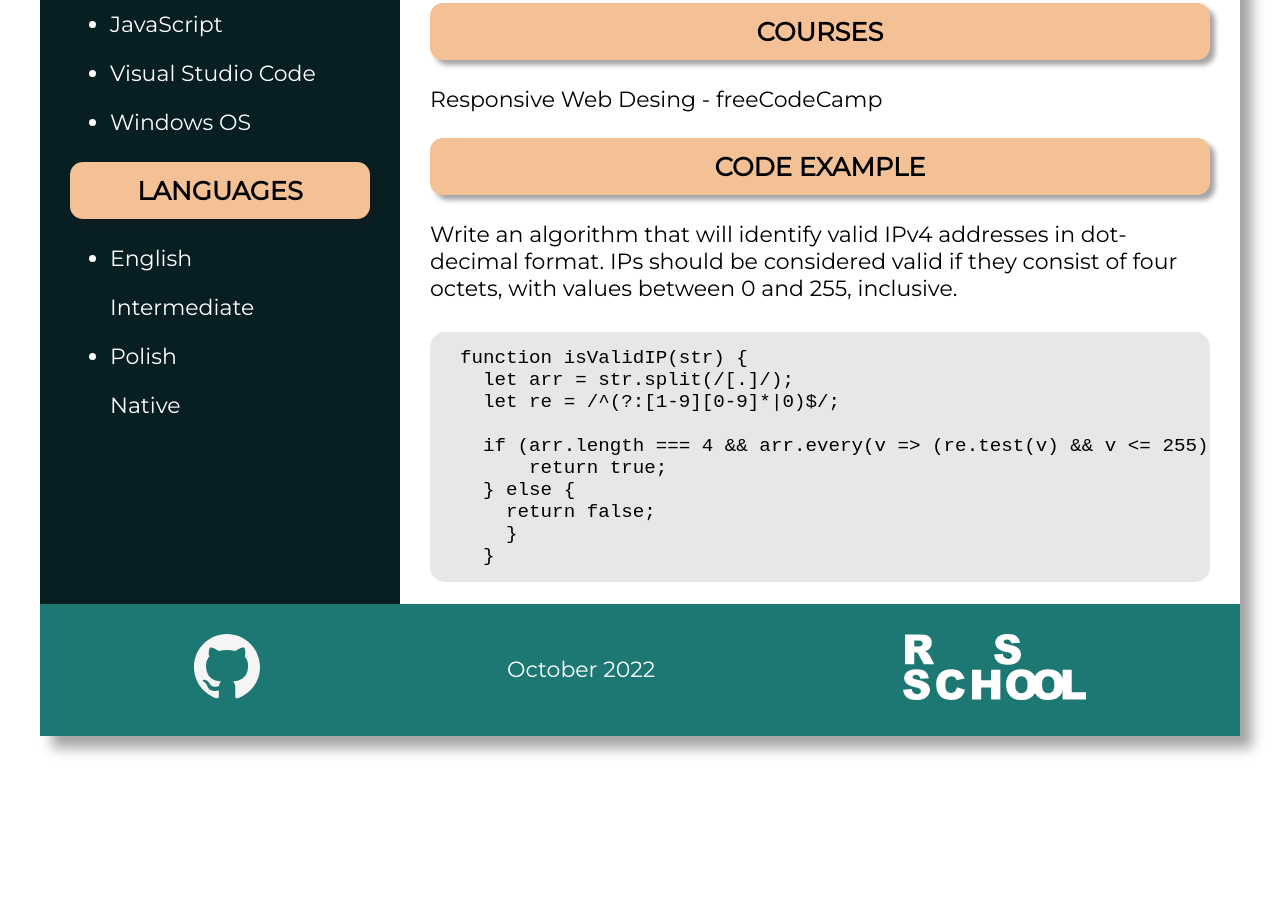
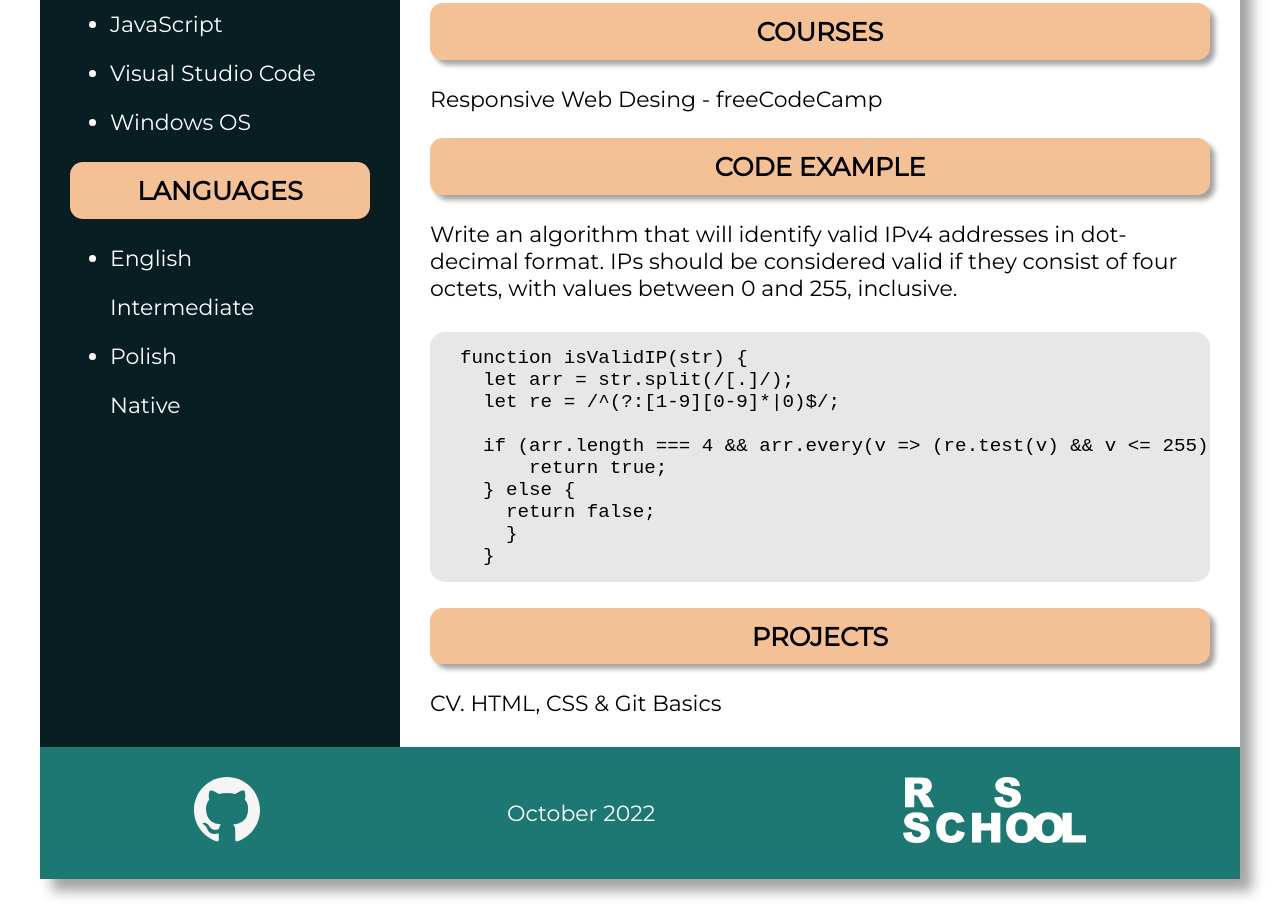
Before and after one commit to marduda/rsschool-cv, a plain HTML site: page index.html in a window 1280 px wide. Shown: the part 980-1889 px from the top of the page. Before the commit the page ends 1746 px from the top, so only its background shows below. Drawn offline with Linux system fonts and the light colour scheme.

Commit message:
feat: add project section

```diff
--- a/index.html
+++ b/index.html
@@ -94,6 +94,10 @@
     }
   }</code></pre>
           </section>
+          <section class="projects">
+            <h3>Projects</h3>
+            <p><a href="https://marduda.github.io/rsschool-cv/" target="_blank">CV. HTML, CSS & Git Basics</a></p>
+          </section>
         </div>
       </div>
       <footer>
--- a/style.css
+++ b/style.css
@@ -137,3 +137,11 @@ code {
   padding: 15px 30px;
   font-size: 1.2rem;
 }
+
+.projects {
+  margin-bottom: 30px;
+}
+
+.projects > p > a {
+  color: var(--font-dark-color)
+}
```
